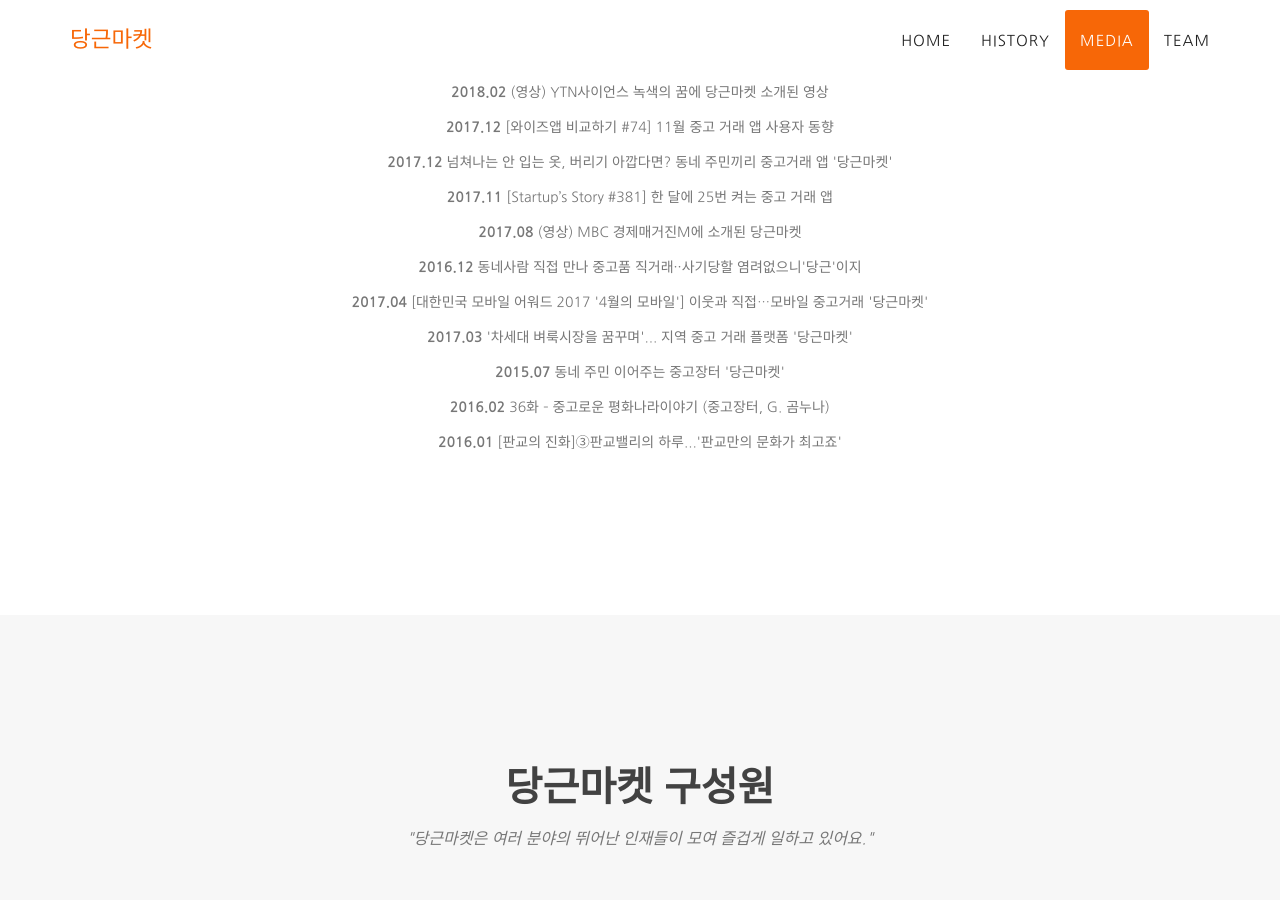
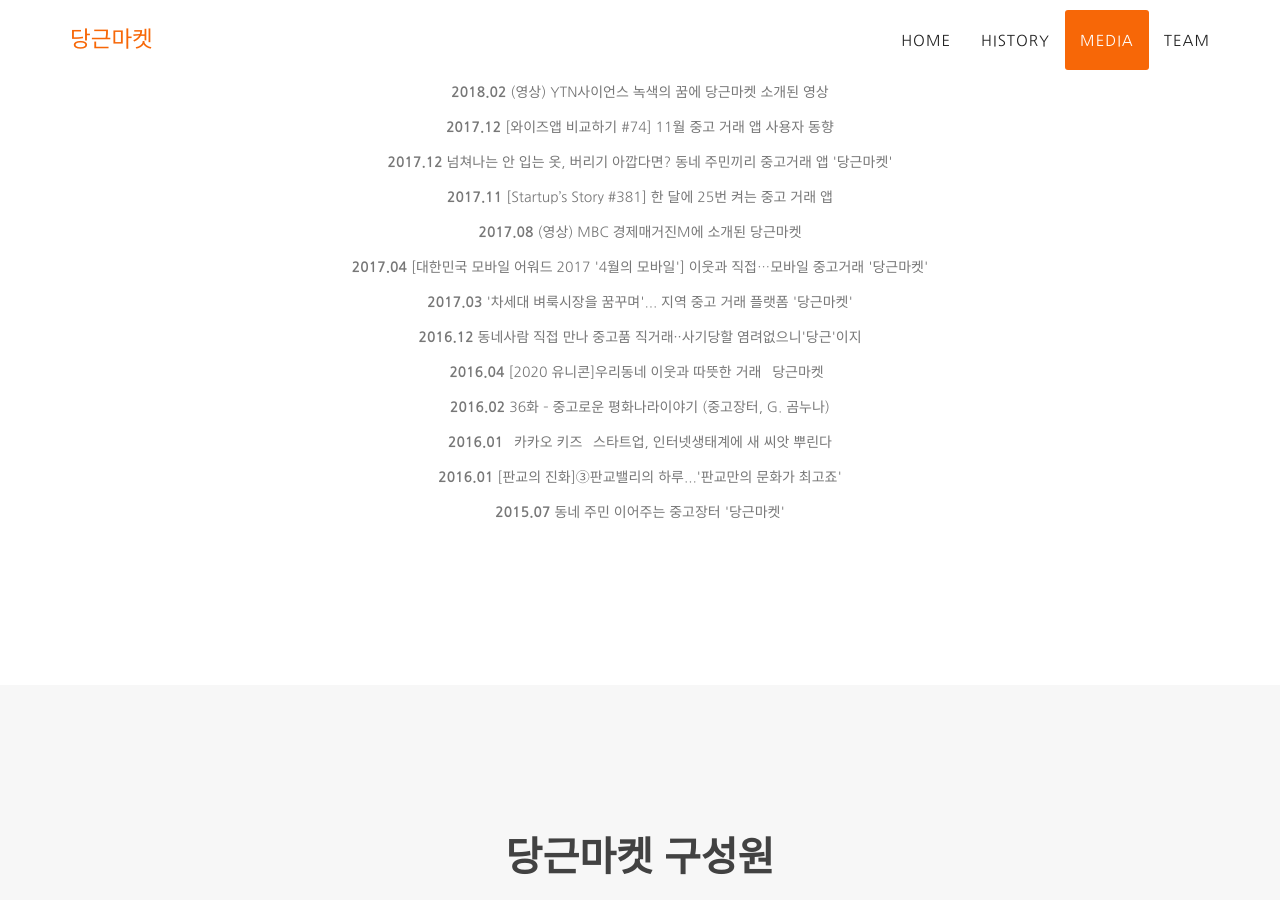
Before and after one commit to daangn/daangn-team-page, a Jekyll site: the page built from index.html, in a window 1280 px wide and 900 px high, scrolled down 2791 px. Built offline with Jekyll 4.4.1, drawn with Linux system fonts in a browser that asks for light colours; some web fonts are replaced.

Commit message:
Update _config.yml

```diff
--- a/_config.yml
+++ b/_config.yml
@@ -62,10 +62,6 @@
   date: '2017.08'
   url: https://www.youtube.com/watch?v=rnP7GeYq18Q&t=107s
 
-- content: 동네사람 직접 만나 중고품 직거래··사기당할 염려없으니'당근'이지
-  date: '2016.12'
-  url: http://www.womaneconomy.kr/news/articleView.html?idxno=52662
-
 - content: "[대한민국 모바일 어워드 2017 '4월의 모바일'] 이웃과 직접…모바일 중고거래 '당근마켓'"
   date: '2017.04'
   url: http://news.mt.co.kr/mtview.php?no=2017042613580872654
@@ -74,17 +70,29 @@
   date: '2017.03'
   url: http://view.asiae.co.kr/news/view.htm?idxno=2017031715320315859
 
-- content: "동네 주민 이어주는 중고장터 '당근마켓'"
-  date: '2015.07'
-  url: http://platum.kr/archives/92856
+- content: "동네사람 직접 만나 중고품 직거래··사기당할 염려없으니'당근'이지"
+  date: '2016.12'
+  url: http://www.womaneconomy.kr/news/articleView.html?idxno=52662
+
+- content: "[2020 유니콘]우리동네 이웃과 따뜻한 거래 `당근마켓`"
+  date: '2016.04'
+  url: http://www.etnews.com/20160322000150
 
 - content: "36화 – 중고로운 평화나라이야기 (중고장터, G. 곰누나)"
   date: '2016.02'
   url: http://zagavarzeon.com/36%ED%99%94-%EC%A4%91%EA%B3%A0%EB%A1%9C%EC%9A%B4-%ED%8F%89%ED%99%94%EB%82%98%EB%9D%BC%EC%9D%B4%EC%95%BC%EA%B8%B0-%EC%A4%91%EA%B3%A0%EC%9E%A5%ED%84%B0-g-%EA%B3%B0%EB%88%84%EB%82%98/
 
+- content: "`카카오 키즈` 스타트업, 인터넷생태계에 새 씨앗 뿌린다"
+  date: '2016.01'
+  url: http://www.etnews.com/20160126000113
+
 - content: "[판교의 진화]③판교밸리의 하루...'판교만의 문화가 최고죠'"
   date: '2016.01'
   url: http://www.edaily.co.kr/news/news_detail.asp?newsId=01338246612521656
+
+- content: "동네 주민 이어주는 중고장터 '당근마켓'"
+  date: '2015.07'
+  url: http://platum.kr/archives/92856
 
 team_description: "\"당근마켓은 여러 분야의 뛰어난 인재들이 모여 즐겁게 일하고 있어요.\""
 
```
